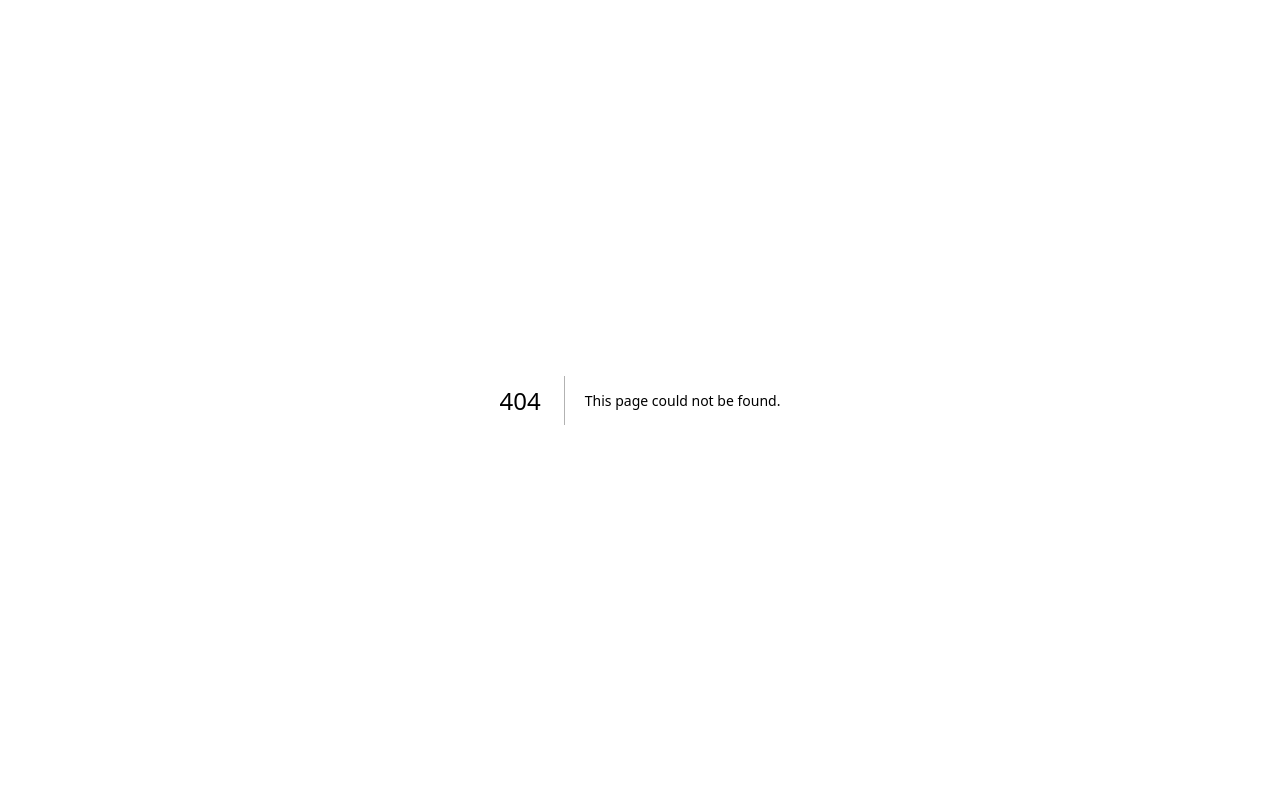
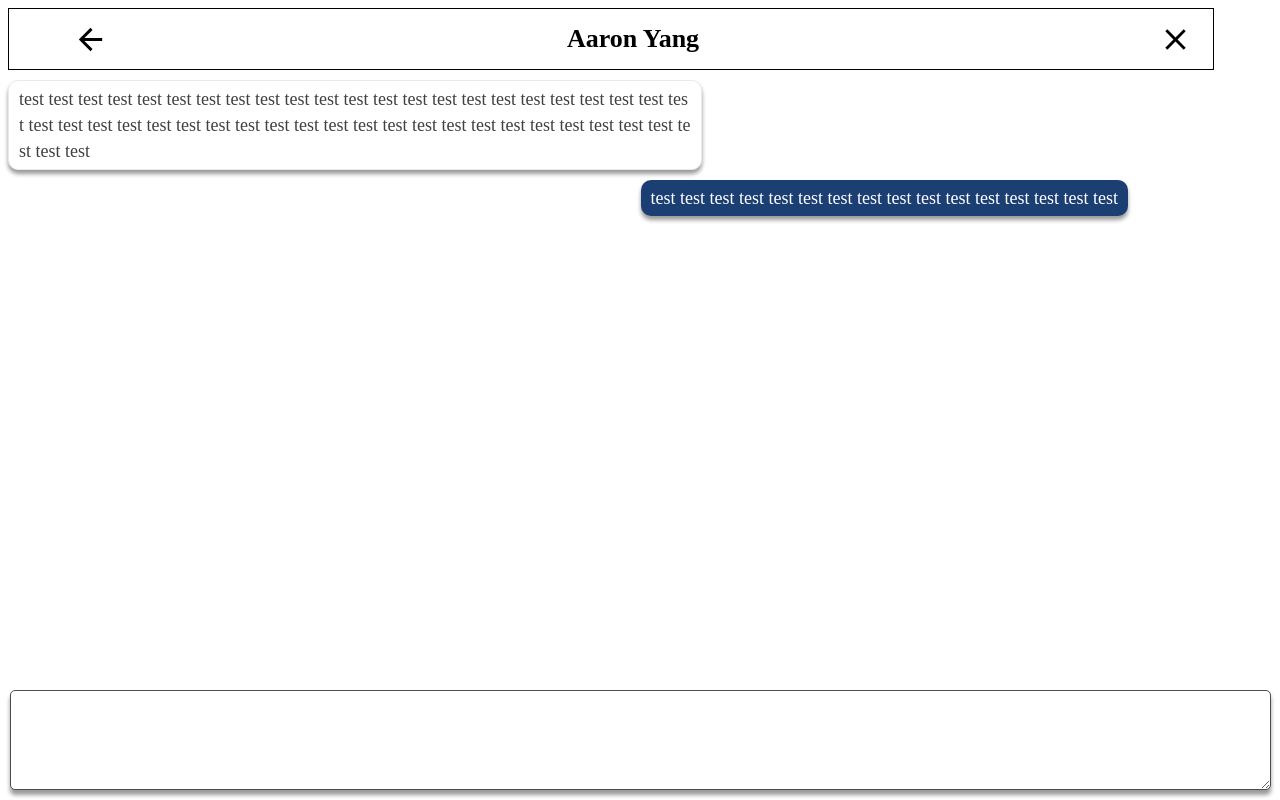
Before and after one commit to sybaeee/seoul-book, a Next.js app: page /chat/1 in a window 1280 px wide. Before the commit this address had no page. Built offline with nearby package versions, Linux system fonts and the light colour scheme.

Commit message:
채팅 페이지 추가

```diff
--- a/src/components/chat/chatList/chatList.presenter.js
+++ b/src/components/chat/chatList/chatList.presenter.js
@@ -1,4 +1,4 @@
-import { ChatContent, ChatContentHostName, ChatContentPrImg, ChatContentTextWrap, ChatContentWrap, ChatHeader, ChatHeaderLogo, ChatHeaderTitle, ChatLastMessage, ChatListWrap } from "@/styles/chat/chat.styles";
+import { ChatContent, ChatContentHostName, ChatContentPrImg, ChatContentTextWrap, ChatContentWrap, ChatHeader, ChatHeaderLogo, ChatHeaderTitle, ChatLastMsg, ChatListWrap } from "@/styles/chat/chat.styles";
 import CloseOutlinedIcon from '@mui/icons-material/CloseOutlined';
 import DeleteForeverOutlinedIcon from '@mui/icons-material/DeleteForeverOutlined';
 
@@ -15,7 +15,7 @@ const ChatListUI = () =>{
                     <ChatContentPrImg />
                     <ChatContentTextWrap>
                         <ChatContentHostName>Aaron Yang</ChatContentHostName>
-                        <ChatLastMessage>채팅 마지막 메세지 입니다.</ChatLastMessage>
+                        <ChatLastMsg>채팅 마지막 메세지 입니다.</ChatLastMsg>
                     </ChatContentTextWrap>
                     <DeleteForeverOutlinedIcon fontSize="large" />
                 </ChatContent>
@@ -23,7 +23,7 @@ const ChatListUI = () =>{
                     <ChatContentPrImg />
                     <ChatContentTextWrap>
                         <ChatContentHostName>Alex Park</ChatContentHostName>
-                        <ChatLastMessage>채팅 마지막 메세지 입니다.</ChatLastMessage>
+                        <ChatLastMsg>채팅 마지막 메세지 입니다.</ChatLastMsg>
                     </ChatContentTextWrap>
                     <DeleteForeverOutlinedIcon fontSize="large" />
                 </ChatContent>
--- /dev/null
+++ b/src/components/chat/chatPage/chatPage.container.js
@@ -0,0 +1,10 @@
+import ChatPageUI from "./chatPage.presenter";
+
+const ChatPage = () => {
+    return (
+        <ChatPageUI />
+    );
+
+}
+
+export default ChatPage;
--- /dev/null
+++ b/src/components/chat/chatPage/chatPage.presenter.js
@@ -0,0 +1,35 @@
+import { ChatDateTime, ChatHeader, ChatHeaderTitle, ChatHostMsg, ChatListWrap, ChatMsgWrap, ChatTextInput, ChatUserMsg } from "@/styles/chat/chat.styles";
+import CloseOutlinedIcon from '@mui/icons-material/CloseOutlined';
+import ArrowBackOutlinedIcon from '@mui/icons-material/ArrowBackOutlined';
+
+
+const ChatPageUI = () => {
+    return(
+        <ChatListWrap>
+            <ChatHeader>
+                <ArrowBackOutlinedIcon fontSize="large" />
+                <ChatHeaderTitle>Aaron Yang</ChatHeaderTitle>
+                <CloseOutlinedIcon fontSize="large" />
+            </ChatHeader>
+            <ChatMsgWrap>
+                <ChatHostMsg>test test test test test test test test test test test test test test test test
+                test test test test test test test test test test test test test test test test
+                test test test test test test test test test test test test test test test test
+                </ChatHostMsg>
+
+                <p></p>
+                <ChatUserMsg>test test test test test test test test test test test test test test test test </ChatUserMsg>
+                <p></p>
+
+                <ChatTextInput></ChatTextInput>
+
+
+            </ChatMsgWrap>
+
+
+
+        </ChatListWrap>
+    );
+}
+
+export default ChatPageUI;
--- /dev/null
+++ b/src/pages/chat/[chatId]/index.js
@@ -0,0 +1,9 @@
+import ChatPage from "../../../components/chat/chatPage/chatPage.container"
+
+const ChatUserPage = () => {
+    return(
+        <ChatPage />
+    )
+}
+
+export default ChatUserPage;
--- a/src/styles/chat/chat.styles.js
+++ b/src/styles/chat/chat.styles.js
@@ -69,8 +69,71 @@ export const ChatContentHostName = styled.div`
     font-size: 26px;
 
 `
-export const ChatLastMessage = styled.div`
+export const ChatLastMsg = styled.div`
     margin-top: 8px;
     font-size: 16px;
 
 `
+
+export const ChatMsgWrap = styled.div`
+    width: 100%
+`
+
+export const ChatUserMsg = styled.div`
+    display: inline-block;
+    word-break: break-all;
+    padding: 5px 10px;
+    margin: 10px 0 0 0;
+    max-width: 60%;
+    float: right;
+
+    background: #1B3E73;
+    box-shadow: 0px 4px 4px rgba(0, 0, 0, 0.4);
+    border-radius: 10px;
+
+    font-size: 18px;
+    line-height: 26px;
+    color: #ffffff;
+
+`
+
+export const ChatHostMsg = styled.div`
+    display: inline-block;
+    word-break: break-all;
+    padding: 5px 10px;
+    margin: 10px 0 0 0;
+    border: 1px solid #E9E9E9;
+    max-width: 60%;
+    float: left;
+
+
+    background: #FFFFFF;
+    box-shadow: 0px 4px 4px rgba(0, 0, 0, 0.4);
+    border-radius: 10px;
+
+    font-size: 18px;
+    line-height: 26px;
+    color: #414042;
+`
+export const ChatTextInput = styled.textarea`
+    box-sizing: border-box;
+    width: 98.5%;
+    height: 100px;
+    margin: 10px;
+    padding: 10px;
+    position: fixed;
+    bottom: 0;
+    left: 0;
+
+    background: #FFFFFF;
+    border: 1px solid #4C4C4C;
+    box-shadow: 0px 5px 4px rgba(0, 0, 0, 0.4);
+    border-radius: 5px;
+    font-size: 18px;
+    line-height: 26px;
+    color: #414042;
+
+    &:focus{
+        outline: none;
+    }
+`
```
